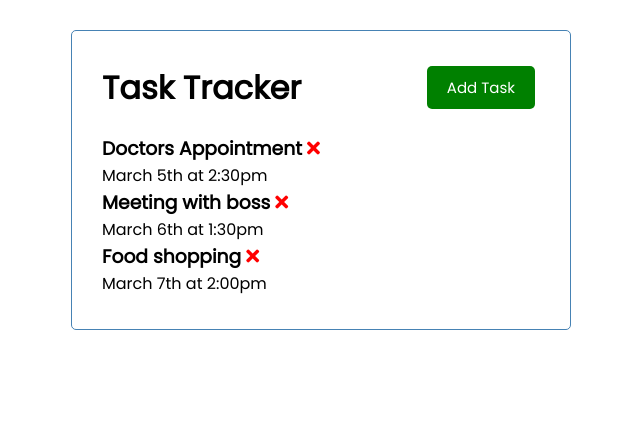
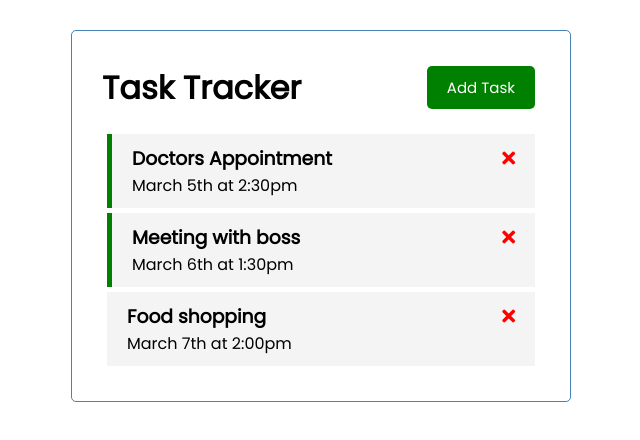
Before and after one commit to toktamm/vue-task-tracker, a Vue app: page / in a window 1280 px wide. Shown: the top 440 px of the page, without its empty margins (319-959 px from the left). Built offline with nearby package versions, Linux system fonts and the light colour scheme.

Commit message:
add teh task class to the condition because we always want it to be there

```diff
--- a/src/components/Task.vue
+++ b/src/components/Task.vue
@@ -1,5 +1,5 @@
 <template>
-  <div :class="[task.reminder ? 'reminder' : '']">
+  <div :class="[task.reminder ? 'reminder' : '', 'task']">
     <h3>
       {{ task.text }}
       <i class="fas fa-times"></i>
```
